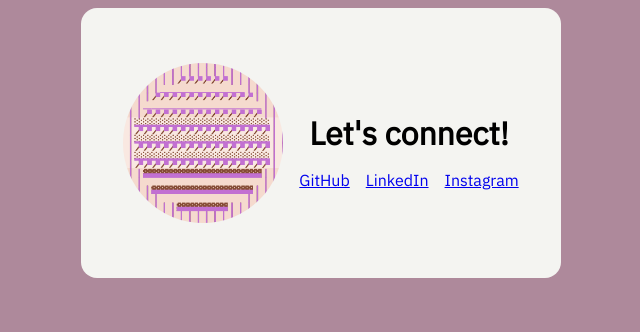
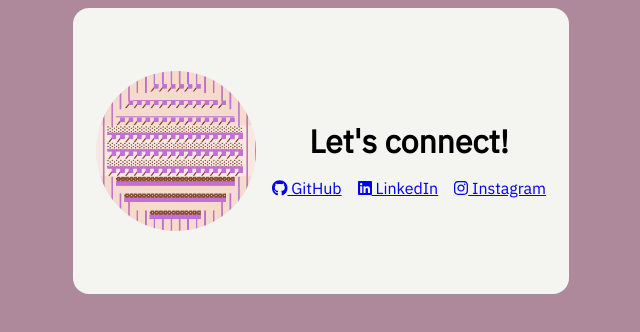
Before and after one commit to karenbarbe/link-in-bio, a plain HTML site: page index.html in a window 1280 px wide. Shown: the whole page, without its empty margins (319-959 px from the left). Drawn offline with Linux system fonts and the light colour scheme.

Commit message:
added font awesome icons

```diff
--- a/index.html
+++ b/index.html
@@ -4,10 +4,11 @@
   <meta charset="UTF-8">
   <meta name="viewport" content="width=device-width, initial-scale=1.0">
   <title>Link in bio</title>
-  <link rel="stylesheet" href="styles.css">
   <link rel="preconnect" href="https://fonts.googleapis.com">
   <link rel="preconnect" href="https://fonts.gstatic.com" crossorigin>
   <link href="https://fonts.googleapis.com/css2?family=IBM+Plex+Sans:wght@400&display=swap" rel="stylesheet">
+  <link rel="stylesheet" href="styles.css">
+  <script src="https://cdnjs.cloudflare.com/ajax/libs/font-awesome/6.5.2/js/all.min.js"></script>
 
 </head>
 <body>
@@ -18,9 +19,15 @@
     <div>
       <h1 class="h1">Let's connect!</h1>
       <div class="links-container">
-        <a href="https://github.com/karenbarbe" target="_blank">GitHub</a>
-        <a href="https://www.linkedin.com/in/karenbarbe/" target="_blank">LinkedIn</a>
-        <a href="https://www.instagram.com/karenbarbe/" target="_blank">Instagram</a>
+        <a href="https://github.com/karenbarbe" target="_blank">
+      <i class="fa-brands fa-github"></i> GitHub
+      </a>
+        <a href="https://www.linkedin.com/in/karenbarbe/" target="_blank">
+      <i class="fa-brands fa-linkedin"></i> LinkedIn
+      </a>
+        <a href="https://www.instagram.com/karenbarbe" target="_blank">
+      <i class="fa-brands fa-instagram"></i> Instagram
+      </a>
       </div>
     </div>
   </main>
--- a/styles.css
+++ b/styles.css
@@ -11,6 +11,7 @@ body {
   justify-content: center;
   align-items: center;
   gap: 1rem;
+  padding: 0.5rem;
   background-color: #f4f4f1;
   border-radius: 1rem;
   max-width: 30rem;
```
